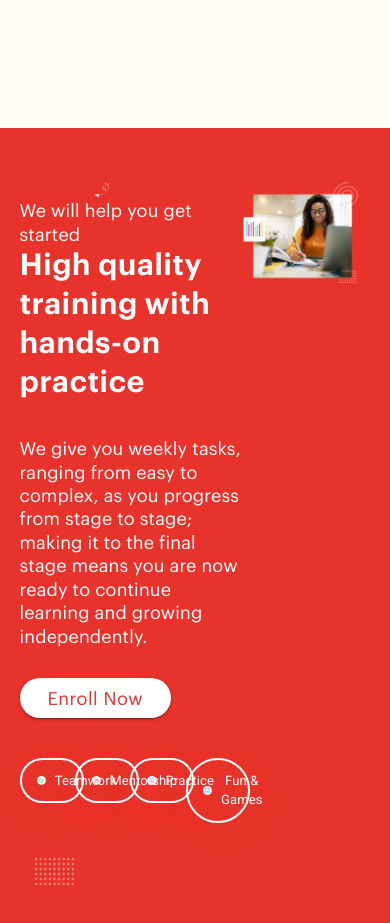
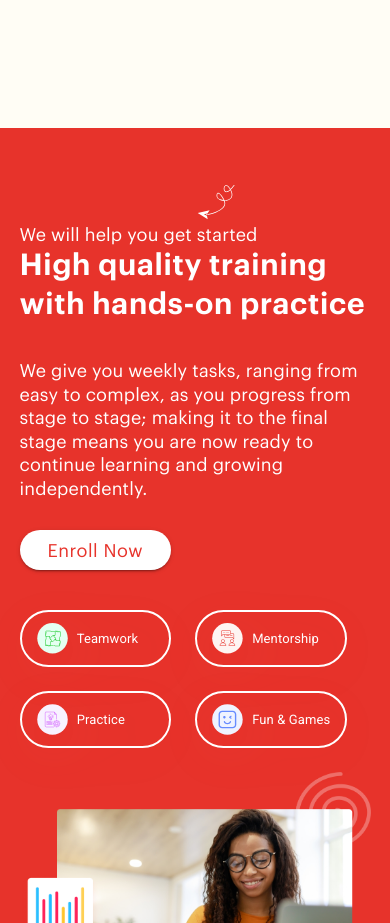
Before and after one commit to TONYCHIDI/Zuri_website, a plain HTML site: page industry.html in a window 390 px wide. Shown: the part 4540-5463 px from the top of the page. Drawn offline with Linux system fonts and the light colour scheme; files whose address does not match are found by name.

Commit message:
final industry style debugging

```diff
--- a/css/industry.css
+++ b/css/industry.css
@@ -1020,6 +1020,13 @@ body {
     flex-flow: row nowrap;
 }
 
+@media screen and (max-width: 1200px) {
+    .main5-sub {
+        display: flex;
+        flex-flow: column nowrap;
+    }
+}
+
 .main5wrap {
     display: flex;
     flex-flow: row wrap;
@@ -1028,15 +1035,18 @@ body {
     margin-left: -24px;
 }
 
-@media (max-width: 900px) {
+@media (max-width: 1200px) {
     .main5wrap {
         display: flex;
-        flex-direction: row;
-        -ms-flex-order: 2;
+        flex-flow: row wrap;
         margin-top: -24px;
         width: 100%;
         margin-left: -24px;
     }
+
+        .main5-img {
+            min-width: 100%;
+        }
 }
 
 .css-15sg80i {
@@ -1059,7 +1069,7 @@ body {
 }
 
 .main5-img {
-    width: 90%;
+    width: 100%;
 }
 
 .main5box {
@@ -1585,12 +1595,21 @@ body {
     max-width: 50%;
 }
 
-@media (max-width: 900px) {
+@media (max-width: 1200px) {
     .css-1vh5myd {
         flex-basis: 25%;
         -webkit-box-flex: 0;
         flex-grow: 0;
         max-width: 25%;
+    }
+}
+
+@media (max-width: 900px) {
+    .css-1vh5myd {
+        flex-basis: 50%;
+        -webkit-box-flex: 0;
+        flex-grow: 0;
+        max-width: 50%;
     }
 }
 
@@ -1738,10 +1757,10 @@ body {
 
 @media (max-width: 900px) {
     .css-c40sdo {
-        flex-basis: 58.3333%;
+        flex-basis: 100%;
         -webkit-box-flex: 0;
         flex-grow: 0;
-        max-width: 58.3333%;
+        max-width: 100%;
     }
 }
 
```
